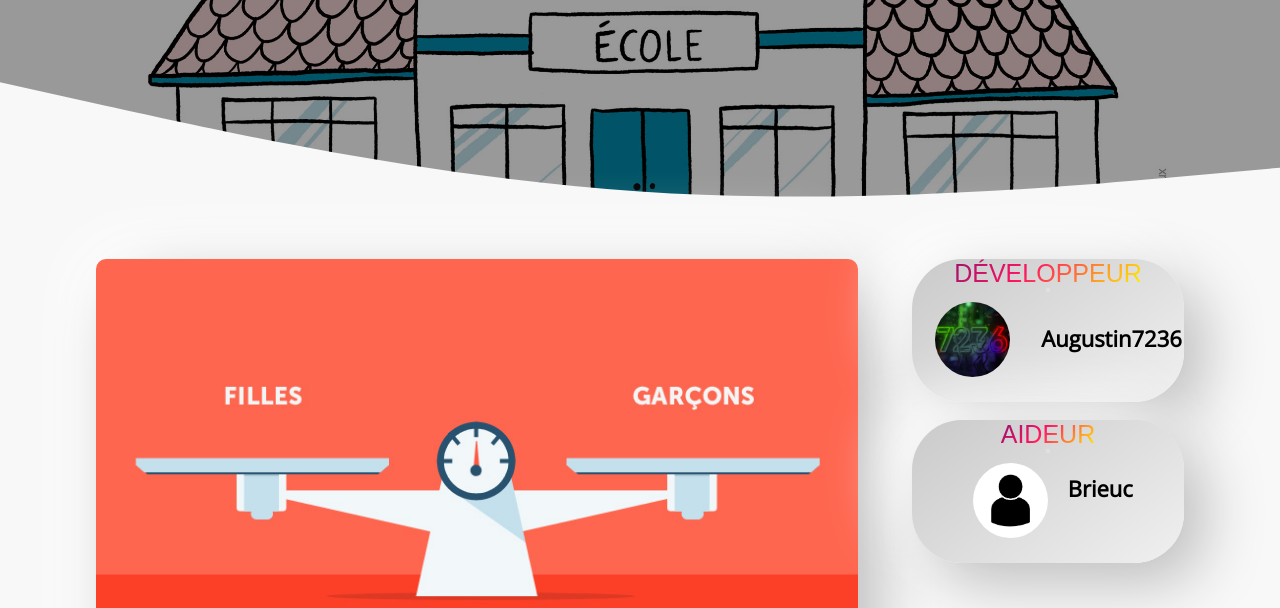
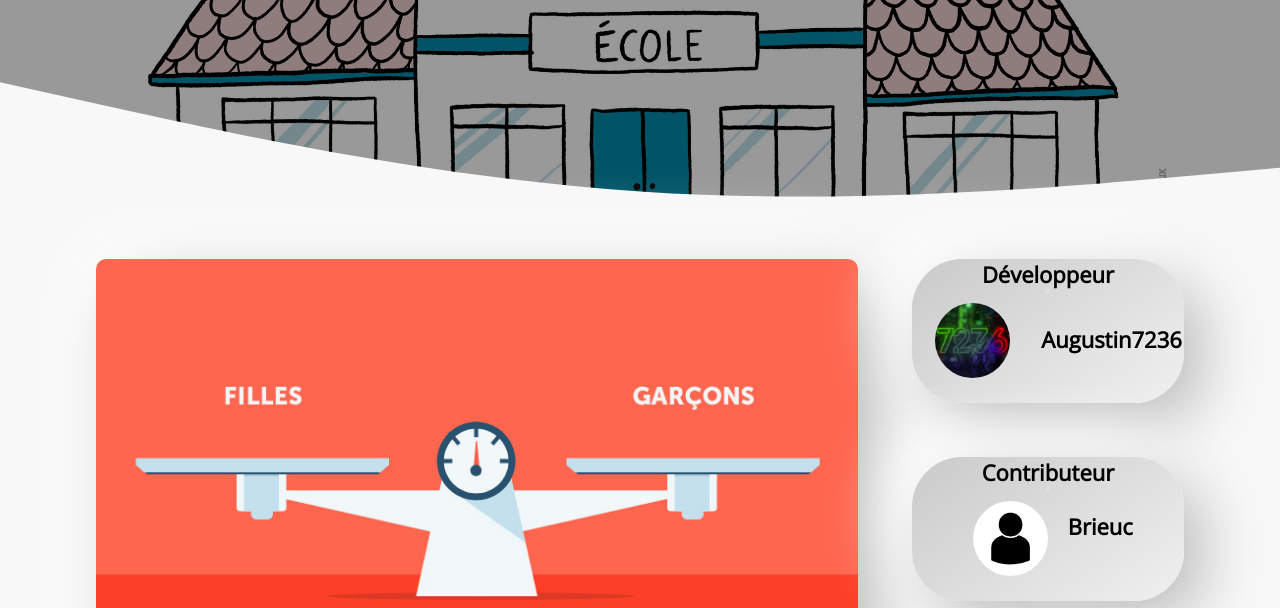
Before and after one commit to Augustin7236/bleuvageon, a plain HTML site: page index.html in a window 1280 px wide. Shown: the part 344-952 px from the top of the page. Drawn offline with nearby package versions, Linux system fonts and the light colour scheme.

Commit message:
réglage bug et ajustements de taille

```diff
--- a/css/EgaliteFillesGarçons.css
+++ b/css/EgaliteFillesGarçons.css
@@ -444,3 +444,29 @@ footer .textArea .colored {
         font-size: 18px;
     }
 }
+
+@keyframes slideInFromLeft {
+    to {
+        opacity: 1;
+        transform: translateX(0);
+    }
+}
+
+.animate-left-to-right {
+    opacity: 0; /* Opacité à 0 par défaut */
+    transform: translateX(-100%); /* Déplacez la zone d'articles à gauche de l'écran */
+    animation: slideInFromLeft 0.5s ease forwards; /* Utilisez une animation définie par @keyframes */
+}
+
+.animate-right-to-left {
+    opacity: 0; /* Opacité à 0 par défaut */
+    transform: translateX(+100%); /* Déplacez la zone d'articles à gauche de l'écran */
+    animation: slideInFromLeft 0.5s ease forwards; /* Utilisez une animation définie par @keyframes */
+}
+
+.animate-right-to-left-delay-1s {
+    opacity: 0; /* Opacité à 0 par défaut */
+    transform: translateX(+100%); /* Déplacez la zone d'articles à gauche de l'écran */
+    animation: slideInFromLeft 0.5s ease forwards; /* Utilisez une animation définie par @keyframes */
+    animation-delay: 0.1s;
+}
--- a/css/style.css
+++ b/css/style.css
@@ -564,3 +564,30 @@ footer .textArea .colored {
     background-position: 200% center;
   }
 }
+
+/* Définissez l'animation avec @keyframes */
+@keyframes slideInFromLeft {
+    to {
+        opacity: 1;
+        transform: translateX(0);
+    }
+}
+
+.animate-left-to-right {
+    opacity: 0; /* Opacité à 0 par défaut */
+    transform: translateX(-100%); /* Déplacez la zone d'articles à gauche de l'écran */
+    animation: slideInFromLeft 0.5s ease forwards; /* Utilisez une animation définie par @keyframes */
+}
+
+.animate-right-to-left {
+    opacity: 0; /* Opacité à 0 par défaut */
+    transform: translateX(+100%); /* Déplacez la zone d'articles à gauche de l'écran */
+    animation: slideInFromLeft 0.5s ease forwards; /* Utilisez une animation définie par @keyframes */
+}
+
+.animate-right-to-left-delay-1s {
+    opacity: 0; /* Opacité à 0 par défaut */
+    transform: translateX(+100%); /* Déplacez la zone d'articles à gauche de l'écran */
+    animation: slideInFromLeft 0.5s ease forwards; /* Utilisez une animation définie par @keyframes */
+    animation-delay: 0.1s;
+}
--- a/index.html
+++ b/index.html
@@ -60,6 +60,7 @@
     <main id="main">
         <div class="main-container">
             <section>
+                <div class="animate-left-to-right">
                     <div class="article-area">
                         <article>
                             <a href="EgaliteFillesGarçons.html"><img src="./img/EGALITE-BALANCE.jpg" alt=""></a>
@@ -71,14 +72,14 @@
                             </div>
                         </article>
                     </div>
+                </div>
             </section>
 
             <aside>
                 <div class="box_about">
+                    <div class="animate-right-to-left">
                         <div class="container">
-                        <div class="col-md-12 text-center">
-                            <h3 class="animate-charcter">Développeur</h3>
-                        </div>
+                            <h1 class="h1about">Développeur</h1>
                             <hr>
                             <div class="post">
                                 <img src="./img/avatar7236.jpg">
@@ -91,12 +92,12 @@
                             </div> -->
                         </div>
                     </div>
-                <br>
+                </div>
+                <br><br><br>
                 <div class="box_about">
+                    <div class="animate-right-to-left-delay-1s">
                         <div class="container">
-                        <div class="col-md-12 text-center">
-                            <h3 class="animate-charcter">Aideur</h3>
-                        </div>
+                            <h1 class="h1about">Contributeur</h1>
                             <hr>
                             <div class="post">
                                 <img src="./img/icon_personne.jpg">
@@ -109,7 +110,9 @@
                             </div> -->
                         </div>
                     </div>
+                </div>
             </aside>
+            <br><br><br><br><br>
         </div>
     </main>
 
@@ -128,6 +131,7 @@
         </div>
     </footer>
 </body>
+
 <script src="js/navbar.js"></script>
 
 </html>
```
Also changed, not shown: EgaliteFillesGarçons.html (+9 -2 lines). Lines whose indentation alone changed are shown as unchanged.
